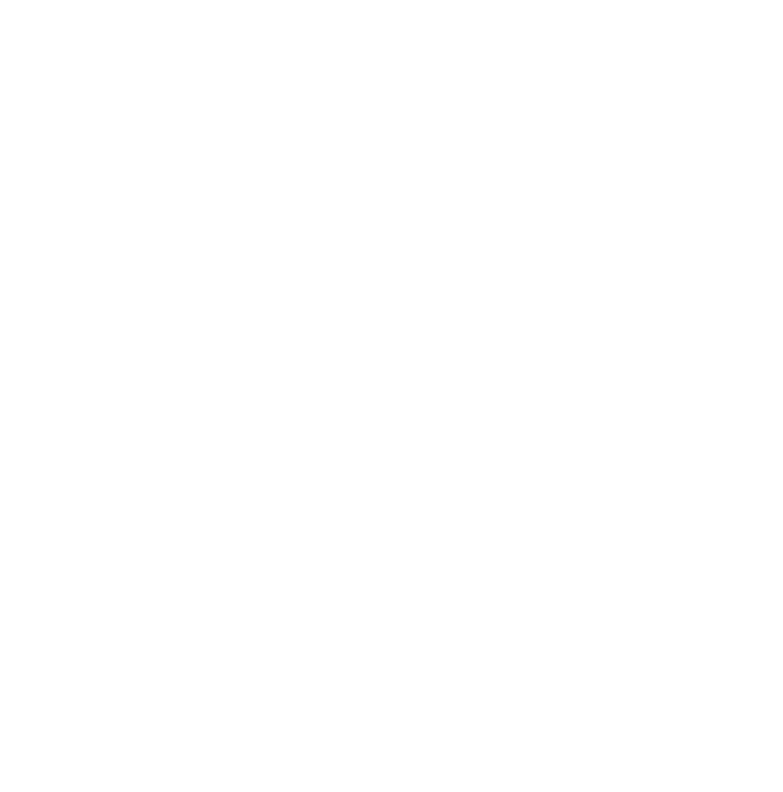
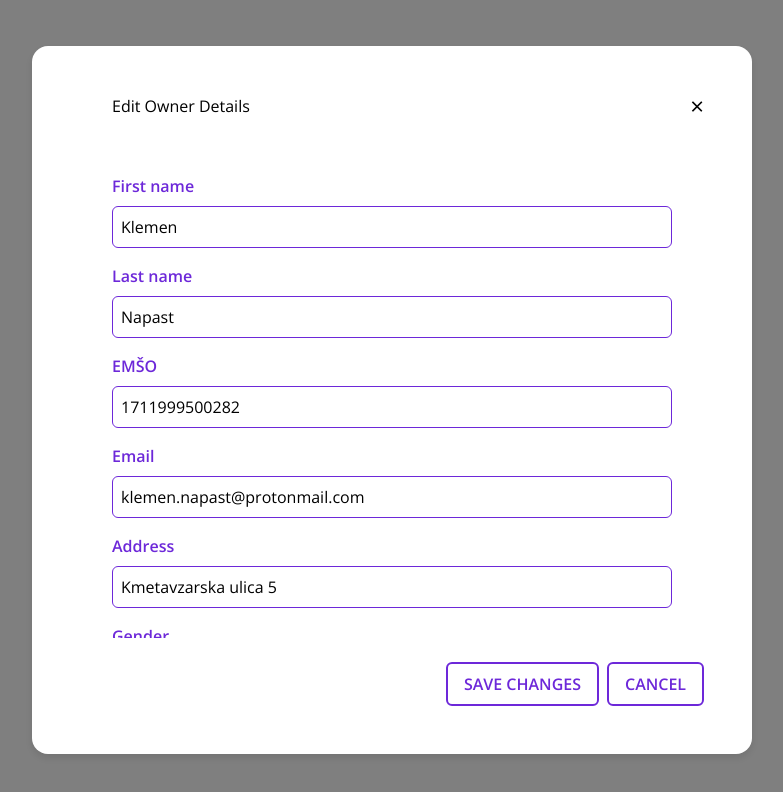
Before and after one commit to Japkutija/veterinary-project, an Angular app: page /owner-edit in a window 1280 px wide. Before the commit this address led to /. Shown: the top 792 px of the page, without its empty margins (248-1031 px from the left). Built offline with nearby package versions, Linux system fonts and the light colour scheme.

Commit message:
- Created Owner Edit component with form fields and action links. - Developed initial modal design for editing owner details. - Added placeholders and read-only fields as needed. - Drafted link buttons for viewing pets, billing, and treatments within modal.

```diff
--- a/src/app/app-routing.module.ts
+++ b/src/app/app-routing.module.ts
@@ -5,12 +5,14 @@
 import { LoginComponent } from './components/login/login.component';
 import { PetManagementComponent } from './components/pet-management/pet-management.component';
 import { OwnerManagementComponent } from './components/owner-management/owner-management.component';
+import { OwnerEditComponent } from './components/owner-management/owner-edit/owner-edit.component';
 
 const routes: Routes = [
   { path: 'home', component: HomeComponent },
   { path: 'login', component: LoginComponent},
   { path: 'pet-management', component: PetManagementComponent },
   { path: 'owner-management', component: OwnerManagementComponent},
+  { path: 'owner-edit', component: OwnerEditComponent},
   { path: '', redirectTo: '/home', pathMatch: 'full' },
   //{ path: 'login', loadChildren: () => import('./components/login/login.module').then(m => m.LoginModule) },
 ];
--- a/src/app/components/owner-management/owner-edit/owner-edit.component.html
+++ b/src/app/components/owner-management/owner-edit/owner-edit.component.html
@@ -1 +1,255 @@
-<p>owner-edit works!</p>
+<!DOCTYPE html>
+<html lang="en">
+  <head>
+    <meta charset="UTF-8" />
+    <meta name="viewport" content="width=device-width, initial-scale=1.0" />
+    <title>Edit Pet Details</title>
+    <script src="https://cdn.tailwindcss.com"></script>
+    <link
+      rel="stylesheet"
+      href="https://cdnjs.cloudflare.com/ajax/libs/font-awesome/5.15.3/css/all.min.css"
+    />
+    <style>
+      @import url("https://fonts.googleapis.com/css2?family=Open+Sans:wght@400;600&display=swap");
+
+      body {
+        font-family: "Open Sans", sans-serif;
+      }
+
+      .modal {
+        transition: opacity 0.25s ease;
+      }
+
+      body.modal-active {
+        overflow-x: hidden;
+        overflow-y: visible !important;
+      }
+
+      .cta-button {
+        display: inline-block;
+        padding: 0.75rem 1.5rem;
+        text-decoration: none;
+        text-transform: uppercase;
+        font-weight: 600;
+        text-align: center;
+        color: #6d28d9; /* Purple-700 */
+        border: 2px solid #6d28d9; /* Purple-700 */
+        border-radius: 0.375rem; /* Rounded-md */
+        transition: all 0.3s;
+        cursor: pointer;
+      }
+
+      .cta-button:hover {
+        transform: translateY(-2px);
+        box-shadow: 0 10px 20px -10px rgba(0, 0, 0, 0.2);
+      }
+
+      .modal-overlay {
+        background-color: rgba(0, 0, 0, 0.5);
+        position: fixed;
+        top: 0;
+        left: 0;
+        width: 100%;
+        height: 100%;
+        display: flex;
+        align-items: center;
+        justify-content: center;
+        z-index: 50;
+      }
+
+      .modal-container {
+        background-color: white;
+        padding: 3rem;
+        width: 50%; /* Adjust width as needed */
+        max-width: 40rem; /* Maximum width */
+        max-height: 100vh; /* Maximum height, adjust as needed */
+        border-radius: 1rem; /* Uniform border-radius */
+        box-shadow: 0 4px 8px rgba(0, 0, 0, 0.1); /* Optional: Adding some shadow for aesthetics */
+        /* overflow-y: auto;  */
+        position: relative; /* Position relative to contain the pseudo-elements */
+      }
+      .modal-body {
+        padding: 2rem; /* Apply padding to the scrollable content instead */
+        max-height: calc(
+          80vh - 9rem
+        ); /* Adjust this calculation to account for the header/footer height */
+        overflow-y: auto; /* This will make only the body scrollable */
+      }
+      /* Adjust the scrollbar to fit within the padding */
+      .modal-body::-webkit-scrollbar {
+        width: 12px; /* Width of the scrollbar */
+      }
+
+      .modal-body::-webkit-scrollbar-track {
+        background: transparent; /* Transparent track will not be visible */
+        margin-top: 2rem; /* Same as padding-top of container */
+        margin-bottom: 2rem; /* Same as padding-bottom of container */
+      }
+
+      .modal-body::-webkit-scrollbar-thumb {
+        background: #6d28d9; /* Scrollbar thumb color */
+        border-radius: 6px; /* Rounded scrollbar thumb */
+        border: 4px solid white; /* Same as container background */
+      }
+
+      .modal-body::-webkit-scrollbar-thumb:hover {
+        background: #5b21b6;
+      }
+
+      .modal-header {
+        position: relative;
+        display: flex;
+        justify-content: space-between;
+        align-items: center;
+        margin-bottom: 1.5rem;
+        padding-left: 2rem;
+        padding-right: 2rem;
+      }
+
+      .modal-close-button {
+        right: 0rem; /* Adjust this value to put the button on the right side */
+        position: absolute;
+        font-size: 1.5rem;
+        cursor: pointer;
+      }
+      .modal-close-button:hover {
+        color: #6d28d9;
+      }
+
+      .form-field {
+        margin-bottom: 1rem;
+      }
+
+      .form-input,
+      .form-select,
+      .form-textarea {
+        width: 100%;
+        padding: 0.5rem;
+        border-radius: 0.375rem;
+        border: 1px solid #6d28d9;
+        transition: border-color 0.3s;
+      }
+
+      .form-input:focus,
+      .form-select:focus,
+      .form-textarea:focus {
+        outline: none;
+        border-color: #5b21b6;
+      }
+
+      .form-label {
+        display: block;
+        margin-bottom: 0.5rem;
+        color: #6d28d9;
+        font-weight: 600;
+      }
+
+      .modal-footer {
+        display: flex;
+        justify-content: flex-end;
+        margin-top: 1.5rem;
+      }
+
+      .modal-footer .cta-button:not(:last-child) {
+        margin-right: 0.5rem;
+      }
+
+      .modal-footer .cta-button {
+        padding: 0.5rem 1rem;
+      }
+
+      .link-button {
+        display: inline-block;
+        color: #6d28d9;
+        text-decoration: underline;
+        cursor: pointer;
+        margin-right: 1rem;
+        font-weight: bold; /* Make the text bold or use other styles as needed */
+        background-color: #f3f4f6; /* Light background for the button */
+      }
+
+      .link-button:hover {
+        background-color: #e5e7eb;
+
+      }
+
+      @media (min-width: 768px) {
+        .modal-container {
+          width: 80%;
+          max-width: 720px;
+        }
+      }
+    </style>
+  </head>
+
+  <body class="bg-gray-100 modal-active" >
+    <div class="modal-overlay" id="modal">
+      <div class="p-8 bg-white rounded-lg modal-container">
+        <div class="modal-header">
+          <h2 class="text-xl font-semibold text-gray-700">Edit Owner Details</h2>
+          <button
+            class="text-gray-700 modal-close-button"
+
+          >
+            &times;
+          </button>
+        </div>
+        <div class="modal-body">
+          <div class="form-field">
+            <label for="first_name" class="form-label">First name</label>
+            <input
+              type="text"
+              id="first_name"
+              class="form-input"
+              value="Klemen"
+            />
+          </div>
+          <div class="form-field">
+            <label for="last_name" class="form-label">Last name</label>
+            <input
+              type="text"
+              id="last_name"
+              class="form-input"
+              value="Napast"
+            />
+          </div>
+          <div class="form-field">
+            <label for="EMSO" class="form-label">EMŠO</label>
+            <input type="number" id="EMSO" class="w-auto form-input" value="1711999500282" />
+          </div>
+          <div class="form-field">
+            <label for="email" class="form-label">Email</label>
+            <input type="email" id="email" class="form-input" value="klemen.napast@protonmail.com" />
+          </div>
+          <div class="form-field">
+            <label for="Address" class="form-label">Address</label>
+            <input type="text" id="Address" class="form-input" value="Kmetavzarska ulica 5" />
+          </div>
+          <div class="form-field">
+            <label for="gender" class="form-label">Gender</label>
+            <select id="gender" class="form-select">
+              <option value="male">Male</option>
+              <option value="female">Female</option>
+              <!-- Repeat for other genders -->
+            </select>
+          </div>
+          <div class="form-field">
+            <label for="date_of_birth" class="form-label">Date of Birth</label>
+            <input type="date" id="date_of_birth" class="form-input" />
+          </div>
+          <div class="form-field">
+            <button class="link-button">View Pets</button>
+            <button class="link-button">View Billing Information</button>
+            <button class="link-button">View Treatments</button>
+          </div>
+        </div>
+        <div class="modal-footer">
+          <button class="cta-button" onclick="saveChanges()">
+            Save Changes
+          </button>
+          <button class="cta-button" >Cancel</button>
+        </div>
+      </div>
+    </div>
+  </body>
+</html>
```
